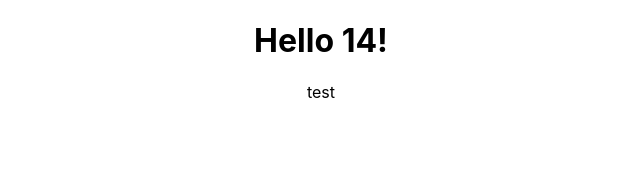
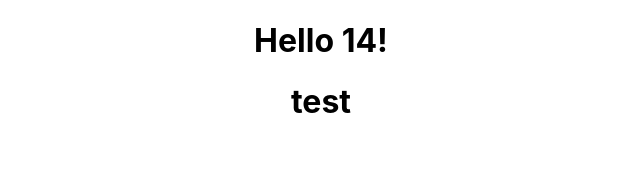
Before and after one commit to Ejiscoxpres/React-practice, a React (Create React App) app: page / in a window 1280 px wide. Shown: the top 172 px of the page, without its empty margins (319-959 px from the left). Built offline with nearby package versions, Linux system fonts and the light colour scheme.

Commit message:
test commit

```diff
--- a/src/App.js
+++ b/src/App.js
@@ -1,6 +1,6 @@
 import './App.css';
-const name = 'Rejoice'
-const isNameShowing = false;
+const name = null;
+
 
 const App =()  => {
   return (
@@ -10,8 +10,8 @@ const App =()  => {
         <>
         test
         </>
-      ):(
-        test
+      ) :(
+        <h1>test</h1>
       )}
     </div>
   );
```
